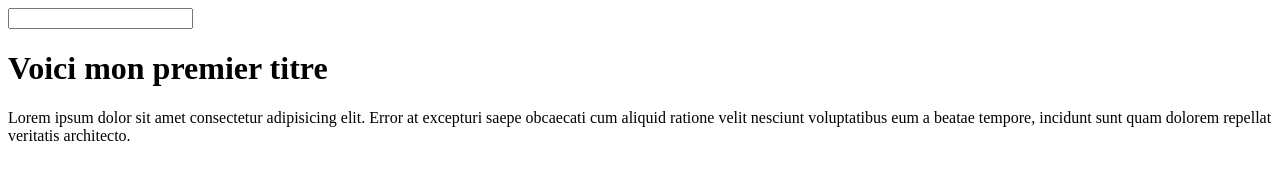
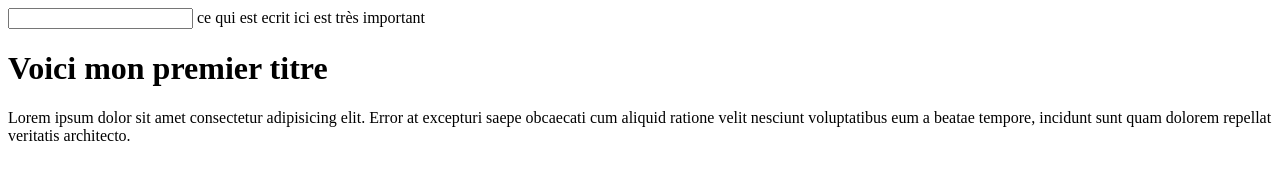
Before and after one commit to Marouen38/mon-projet-local, a plain HTML site: page index.html in a window 1280 px wide. Drawn offline with Linux system fonts and the light colour scheme.

Commit message:
Update index.html

```diff
--- a/index.html
+++ b/index.html
@@ -10,6 +10,7 @@
     <form action="">
 
         <input type="text">
+        <span>ce qui est ecrit ici est très important </span>
     </form>
     <h1>Voici mon premier titre</h1>
     <p>Lorem ipsum dolor sit amet consectetur adipisicing elit. Error at excepturi saepe obcaecati cum aliquid ratione velit nesciunt voluptatibus eum a beatae tempore, incidunt sunt quam dolorem repellat veritatis architecto.</p>
```
